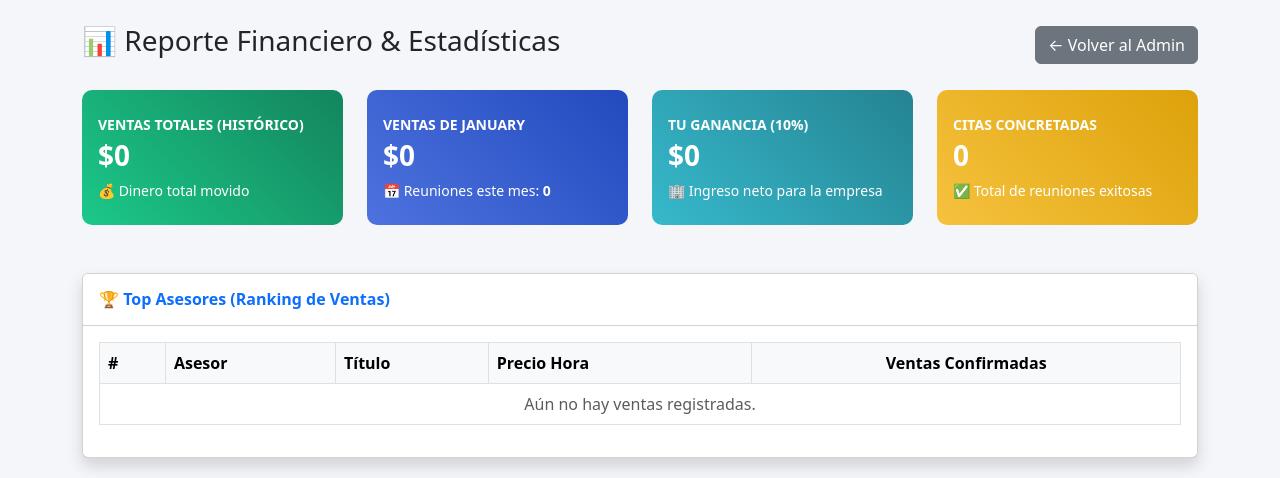
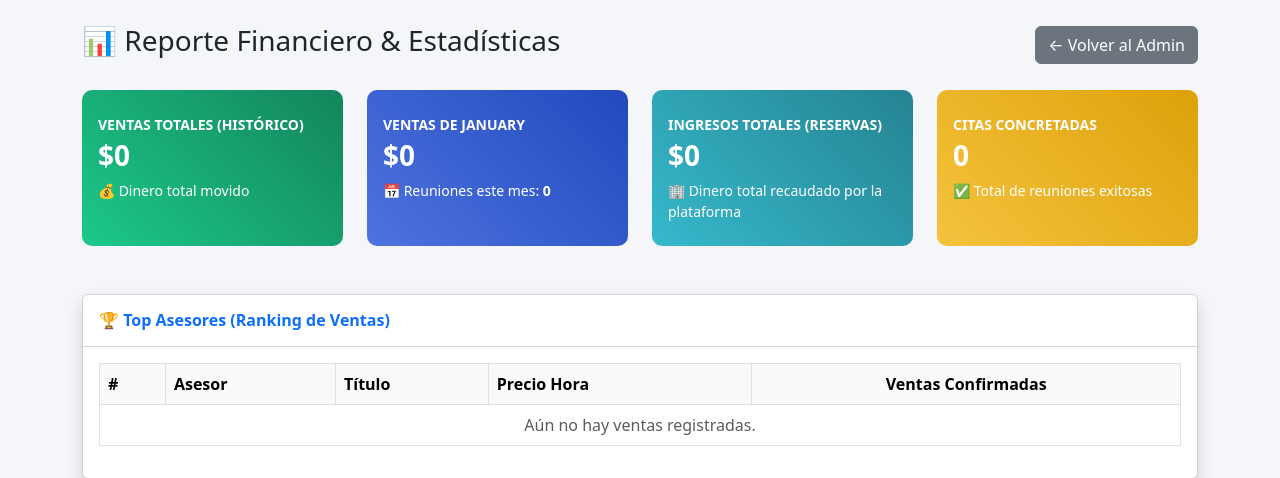
Before and after one commit to DarbyBenjab/marketplace-asesorias, a Django app: page /jefe/dashboard/ in a window 1280 px wide. Shown: the top 478 px of the page. Run offline with Django 5.2, Linux system fonts and the light colour scheme; the visitor is signed in with stand-in values (Sample User, id 1); data that the repository does not hold is empty.

Commit message:
Actualizando dashboard: Ganancia ahora es el 100%

```diff
--- a/core/templates/core/dashboard_financiero.html
+++ b/core/templates/core/dashboard_financiero.html
@@ -46,9 +46,15 @@
             <div class="col-md-3 mb-4">
                 <div class="card card-box bg-gradient-info h-100 py-2">
                     <div class="card-body">
-                        <div class="text-uppercase small fw-bold mb-1">Tu Ganancia (10%)</div>
+                        <div class="text-uppercase small fw-bold mb-1">
+                            INGRESOS TOTALES (RESERVAS)
+                        </div>
+
                         <div class="h3 mb-0 fw-bold">${{ ganancia_plataforma }}</div>
-                        <div class="small mt-2">🏢 Ingreso neto para la empresa</div>
+
+                        <div class="small mt-2">
+                            🏢 Dinero total recaudado por la plataforma
+                        </div>
                     </div>
                 </div>
             </div>
--- a/core/views.py
+++ b/core/views.py
@@ -632,10 +632,9 @@ def dashboard_financiero(request):
     dinero_mes = ventas_mes.aggregate(Sum('asesor__hourly_rate'))['asesor__hourly_rate__sum'] or 0
     cantidad_mes = ventas_mes.count()
 
-    # 4. EL "%" (CORREGIDO Y REDONDEADO)
-    # Convertimos a entero (int) para eliminar los decimales aquí mismo
-    raw_ganancia = dinero_total * Decimal('0.10')
-    ganancia_plataforma = int(raw_ganancia) # <--- Al hacerlo int, quitamos los decimales
+    # 4. EL 100% DE LA VENTA (MODIFICADO)
+    # Ya no calculamos el 10%, el jefe se queda con todo el valor recaudado.
+    ganancia_plataforma = dinero_total
 
     # 5. RANKING DE ASESORES
     asesores = AsesorProfile.objects.annotate(
```
